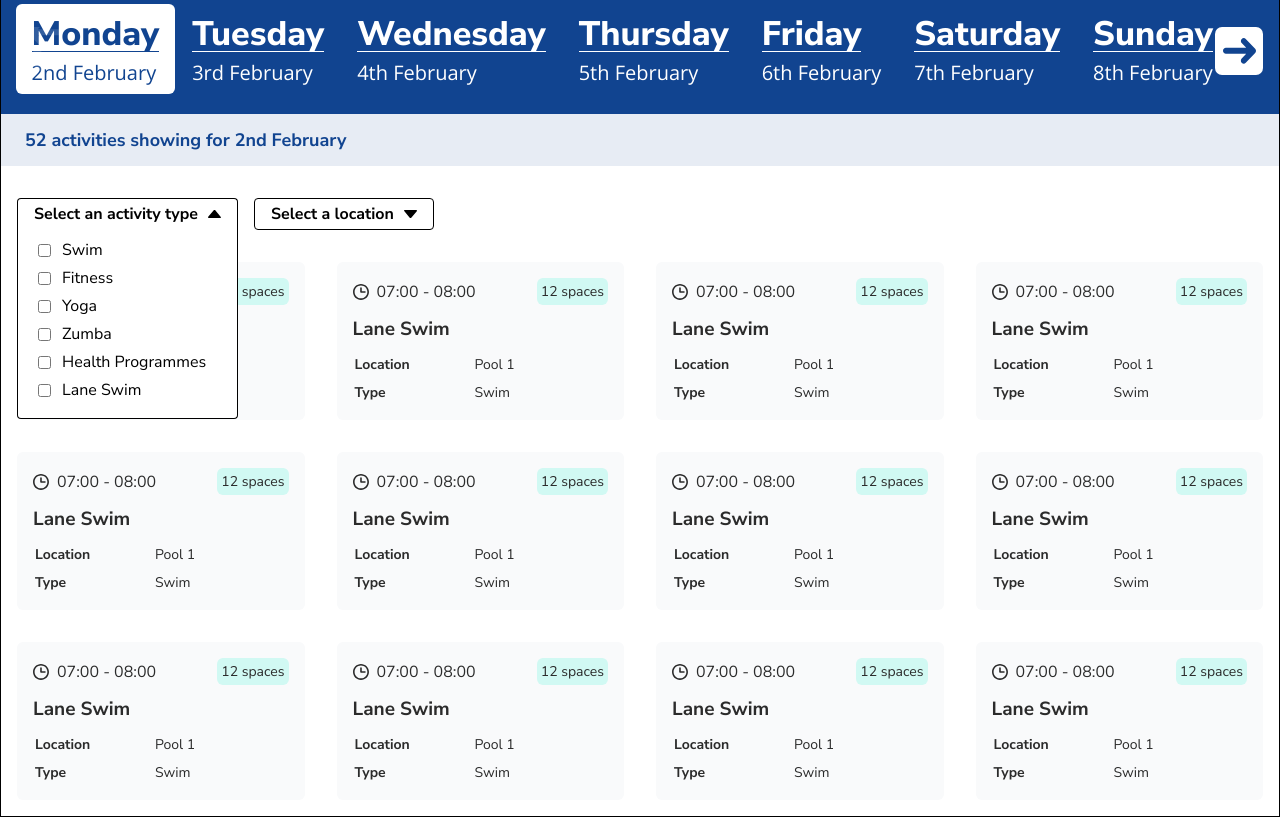
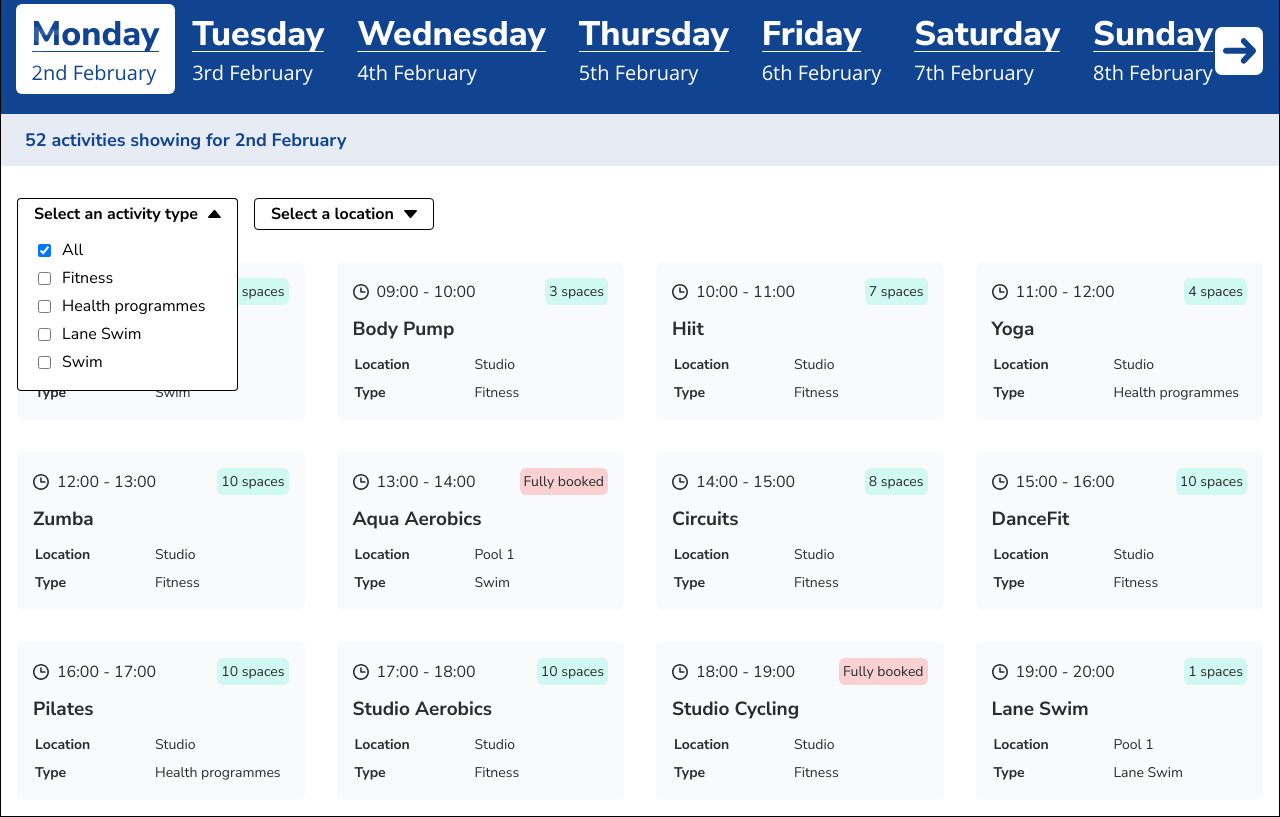
Before and after one commit to WillisDyson/lcc-booking-system, a React (Vite) app in the folder lcc-booking-system-app/: page / in a window 1280 px wide. Both pictures are taken after a click on the button "Select an activity type". Built offline with nearby package versions, Linux system fonts and the light colour scheme.

Commit message:
Remodelling context and adding dropdown options functionality

```diff
--- a/lcc-booking-system-app/src/App.tsx
+++ b/lcc-booking-system-app/src/App.tsx
@@ -1,17 +1,17 @@
 import { BrowserRouter as Router, Routes, Route } from "react-router-dom";
 import Homepage from "./pages/Homepage";
-import { SelectedDayProvider } from "./context/SelectedDayContext";
+import { ActivitySearchFiltersProvider } from "./context/ActivitySearchFiltersContext";
 import './App.module.scss'
 
 function App() {
   return (
-    <SelectedDayProvider>
+    <ActivitySearchFiltersProvider>
       <Router>
           <Routes>
             <Route path="/" element={<Homepage />} />
           </Routes>
       </Router>
-    </SelectedDayProvider>
+    </ActivitySearchFiltersProvider>
   );
 }
 
--- a/lcc-booking-system-app/src/components/ActivityBookingSystem.tsx
+++ b/lcc-booking-system-app/src/components/ActivityBookingSystem.tsx
@@ -3,7 +3,7 @@ import SearchResults from "./search-results/SearchResults";
 import styles from "./ActivityBookingSystem.module.scss";
 import activityScheduleData from "../../data/activity-schedule.json";
 import { useEffect } from "react";
-import { useSelectedDay } from "../context/SelectedDayContext";
+import { useActivitySearchFilters } from "../context/ActivitySearchFiltersContext";
 
 type ScheduleDay = {
     date: string;
@@ -13,7 +13,7 @@ type ScheduleDay = {
 };
 
 const ActivityBookingSystem = ({}) => {
-    const { selectedDay, setSelectedDay } = useSelectedDay();
+    const { selectedDay, setSelectedDay } = useActivitySearchFilters();
 
     const schedule = Array.isArray(activityScheduleData?.schedule)
         ? activityScheduleData.schedule
--- a/lcc-booking-system-app/src/components/day-selector/DaySelector.tsx
+++ b/lcc-booking-system-app/src/components/day-selector/DaySelector.tsx
@@ -1,6 +1,6 @@
 import styles from "./DaySelector.module.scss";
 import DaySelectorCarousel from "./day-selector-carousel/DaySelectorCarousel";
-import { useSelectedDay } from "../../context/SelectedDayContext";
+import { useActivitySearchFilters } from "../../context/ActivitySearchFiltersContext";
 
 type AvailableDay = {
     date: string;
@@ -10,7 +10,7 @@ type AvailableDay = {
 };
 
 const DaySelector = ({ availableDays }: { availableDays: AvailableDay[] }) => {
-    const { selectedDay } = useSelectedDay();
+    const { selectedDay } = useActivitySearchFilters();
 
     return (
         <section className={styles["day-selector"]}>
--- a/lcc-booking-system-app/src/components/day-selector/day-selector-carousel/DaySelectorCarousel.tsx
+++ b/lcc-booking-system-app/src/components/day-selector/day-selector-carousel/DaySelectorCarousel.tsx
@@ -7,11 +7,11 @@ import 'swiper/css/pagination';
 import 'swiper/css/scrollbar';
 import DaySelectorCarouselItem from "./day-selector-carousel-item/DaySelectorCarouselItem";
 import styles from "./DaySelectorCarousel.module.scss";
-import { useSelectedDay } from "../../../context/SelectedDayContext";
+import { useActivitySearchFilters } from "../../../context/ActivitySearchFiltersContext";
 
 const DaySelectorCarousel = ({ availableDays }: { availableDays: { date: string; dayOfWeek: string; displayDate: string; totalActivities: number }[] }) => {
     const daysPerSlide = 7;
-    const { selectedDay, setSelectedDay } = useSelectedDay();
+    const { selectedDay, setSelectedDay } = useActivitySearchFilters();
 
     return (
         <Swiper
--- a/lcc-booking-system-app/src/components/generic/dropdown-select/DropdownSelect.tsx
+++ b/lcc-booking-system-app/src/components/generic/dropdown-select/DropdownSelect.tsx
@@ -1,9 +1,25 @@
 import { useId, useState } from "react";
 import styles from "./DropdownSelect.module.scss";
 
-const DropdownSelect = ({ dropdownText }: { dropdownText: string }) => {
+type DropdownSelectProps = {
+    dropdownText: string;
+    options: string[];
+    selectedValues: string[];
+    onToggleValue: (value: string) => void;
+    onClearValues: () => void;
+};
+
+const DropdownSelect = ({
+    dropdownText,
+    options,
+    selectedValues,
+    onToggleValue,
+    onClearValues,
+}: DropdownSelectProps) => {
     const [isOpen, setIsOpen] = useState(false);
     const panelId = useId();
+    const selectedCount = selectedValues.length;
+    const buttonText = selectedCount > 0 ? `${dropdownText} (${selectedCount})` : dropdownText;
 
     return (
         <div
@@ -31,11 +47,9 @@ const DropdownSelect = ({ dropdownText }: { dropdownText: string }) => {
                 aria-expanded={isOpen}
                 aria-controls={panelId}
             >
-                <span className={styles["dropdown-select__button-text"]}>{dropdownText}</span>
+                <span className={styles["dropdown-select__button-text"]}>{buttonText}</span>
                 <span className={styles["dropdown-select__arrow"]}></span>
             </button>
-
-            {/* TODO: Add dynamic link generation */}
 
             <fieldset
                 id={panelId}
@@ -43,34 +57,26 @@ const DropdownSelect = ({ dropdownText }: { dropdownText: string }) => {
                 onMouseDown={(e) => e.preventDefault()} // Pres the dropdown from closing when on a <label> or on space between options
             >
                 <label className={styles["dropdown-select__option"]}>
-                    <input className={styles["dropdown-select__checkbox"]}type="checkbox" name="Filter" value="Swim"/>
-                    Swim
+                    <input
+                        className={styles["dropdown-select__checkbox"]}
+                        type="checkbox"
+                        checked={selectedValues.length === 0}
+                        onChange={() => onClearValues()}
+                    />
+                    All
                 </label>
 
-                <label className={styles["dropdown-select__option"]}>
-                    <input className={styles["dropdown-select__checkbox"]} type="checkbox" name="Filter" value="Fitness"/>
-                    Fitness
-                </label>
-
-                <label className={styles["dropdown-select__option"]}>
-                    <input className={styles["dropdown-select__checkbox"]} type="checkbox" name="Filter" value="Yoga"/>
-                    Yoga
-                </label>
-
-                <label className={styles["dropdown-select__option"]}>
-                    <input className={styles["dropdown-select__checkbox"]} type="checkbox" name="Filter" value="Zumba"/>
-                    Zumba
-                </label>
-
-                <label className={styles["dropdown-select__option"]}>
-                    <input className={styles["dropdown-select__checkbox"]} type="checkbox" name="Filter" value="Health Programmes"/>
-                    Health Programmes
-                </label>
-
-                <label className={styles["dropdown-select__option"]}>
-                    <input className={styles["dropdown-select__checkbox"]} type="checkbox" name="Filter" value="Lane Swim" />
-                    Lane Swim
-                </label>
+                {options.map((option) => (
+                    <label key={option} className={styles["dropdown-select__option"]}>
+                        <input
+                            className={styles["dropdown-select__checkbox"]}
+                            type="checkbox"
+                            checked={selectedValues.includes(option)}
+                            onChange={() => onToggleValue(option)}
+                        />
+                        {option}
+                    </label>
+                ))}
             </fieldset>
         </div>
     );
--- a/lcc-booking-system-app/src/components/search-results/SearchResults.tsx
+++ b/lcc-booking-system-app/src/components/search-results/SearchResults.tsx
@@ -1,33 +1,110 @@
 import DropdownSelect from "../generic/dropdown-select/DropdownSelect";
 import SearchResultsTile from "./search-results-tile/SearchResultsTile";
 import styles from "./SearchResults.module.scss";
+import { useEffect, useMemo } from "react";
+import { useActivitySearchFilters } from "../../context/ActivitySearchFiltersContext";
 
 type SearchResultsProps = {
-    activitySchedule?: unknown;
+    activitySchedule?: {
+        schedule?: {
+            date: string;
+            activities: {
+                id: string;
+                startTime: string;
+                endTime: string;
+                name: string;
+                location: string;
+                type: string;
+                spaces: number;
+            }[];
+        }[];
+    };
 };
 
-const SearchResults = ({ activitySchedule: _activitySchedule }: SearchResultsProps) => {
+const SearchResults = ({ activitySchedule }: SearchResultsProps) => {
+    const {
+        selectedDay,
+        selectedLocations,
+        toggleSelectedLocation,
+        clearSelectedLocations,
+        selectedActivityTypes,
+        toggleSelectedActivityType,
+        clearSelectedActivityTypes,
+    } = useActivitySearchFilters();
+
+    const selectedScheduleDay = useMemo(
+        () => activitySchedule?.schedule?.find((day) => day.date === selectedDay?.date),
+        [activitySchedule?.schedule, selectedDay?.date],
+    );
+
+    const allActivities = selectedScheduleDay?.activities ?? [];
+
+    const locationOptions = useMemo(
+        () => Array.from(new Set(allActivities.map((activity) => activity.location))).sort(),
+        [allActivities],
+    );
+
+    const activityTypeOptions = useMemo(
+        () => Array.from(new Set(allActivities.map((activity) => activity.type))).sort(),
+        [allActivities],
+    );
+
+    useEffect(() => {
+        const hasInvalidLocationSelection = selectedLocations.some(
+            (selectedLocation) => !locationOptions.includes(selectedLocation),
+        );
+
+        if (hasInvalidLocationSelection) {
+            clearSelectedLocations();
+        }
+    }, [selectedLocations, locationOptions, clearSelectedLocations]);
+
+    useEffect(() => {
+        const hasInvalidTypeSelection = selectedActivityTypes.some(
+            (selectedActivityType) => !activityTypeOptions.includes(selectedActivityType),
+        );
+
+        if (hasInvalidTypeSelection) {
+            clearSelectedActivityTypes();
+        }
+    }, [selectedActivityTypes, activityTypeOptions, clearSelectedActivityTypes]);
+
+    const filteredActivities = allActivities.filter((activity) => {
+        const matchesLocation =
+            selectedLocations.length === 0 || selectedLocations.includes(activity.location);
+        const matchesActivityType =
+            selectedActivityTypes.length === 0 || selectedActivityTypes.includes(activity.type);
+
+        return matchesLocation && matchesActivityType;
+    });
 
 
     return (
         <div className={styles["search-results"]}>
             <div className={styles["search-results__filters"]}>
-                <DropdownSelect dropdownText="Select an activity type" />
-                <DropdownSelect dropdownText="Select a location" />
+                <DropdownSelect
+                    dropdownText="Select an activity type"
+                    options={activityTypeOptions}
+                    selectedValues={selectedActivityTypes}
+                    onToggleValue={toggleSelectedActivityType}
+                    onClearValues={clearSelectedActivityTypes}
+                />
+                <DropdownSelect
+                    dropdownText="Select a location"
+                    options={locationOptions}
+                    selectedValues={selectedLocations}
+                    onToggleValue={toggleSelectedLocation}
+                    onClearValues={clearSelectedLocations}
+                />
             </div>
             <div className={styles["search-results__grid"]}>
-                <SearchResultsTile />
-                <SearchResultsTile />
-                <SearchResultsTile />
-                <SearchResultsTile />
-                <SearchResultsTile />
-                <SearchResultsTile />
-                <SearchResultsTile />
-                <SearchResultsTile />
-                <SearchResultsTile />
-                <SearchResultsTile />
-                <SearchResultsTile />
-                <SearchResultsTile />
+                {filteredActivities.length > 0 ? (
+                    filteredActivities.map((activity) => (
+                        <SearchResultsTile key={activity.id} activity={activity} />
+                    ))
+                ) : (
+                    <p>No activities match these filters.</p>
+                )}
             </div>
         </div>
     );
--- a/lcc-booking-system-app/src/components/search-results/search-results-tile/SearchResultsTile.module.scss
+++ b/lcc-booking-system-app/src/components/search-results/search-results-tile/SearchResultsTile.module.scss
@@ -1,4 +1,5 @@
 .search-results-tile {
+    $self: &;
     background-color: var(--color-accent-tertiary);
     border-radius: 6px;
     color: var(--color-text-primary);
@@ -10,6 +11,17 @@
 
     &:hover {
         box-shadow: 0 4px 4px rgba(0, 0, 0, 0.25);
+    }
+
+    &--fully-booked {
+        &:hover {
+            box-shadow: none;
+            cursor: not-allowed;
+        }
+
+        #{$self}__spaces {
+            background-color: var(--color-fully-booked);
+        }
     }
 
     &__details {
@@ -34,10 +46,6 @@
         height: 27px;
         margin-left: auto;
         padding: 0 4px;
-
-        &--fully-booked {
-            background-color: var(--color-fully-booked);
-        }
     }
 
     &__title {
--- a/lcc-booking-system-app/src/components/search-results/search-results-tile/SearchResultsTile.tsx
+++ b/lcc-booking-system-app/src/components/search-results/search-results-tile/SearchResultsTile.tsx
@@ -2,29 +2,56 @@ import { Link } from "react-router-dom";
 import styles from "./SearchResultsTile.module.scss";
 import timeIcon from "/src/assets/search-results-tile/time-icon.svg";
 
-const SearchResultsTile = ({ }) => {
-    return (
-        <Link to="/activity/1" className={styles["search-results-tile"]}>
+type SearchResultsTileProps = {
+    activity: {
+        id: string;
+        startTime: string;
+        endTime: string;
+        name: string;
+        location: string;
+        type: string;
+        spaces: number;
+    };
+};
+
+const SearchResultsTile = ({ activity }: SearchResultsTileProps) => {
+    const isFullyBooked = activity.spaces <= 0;;
+    const tileContent = (
+        <>
             <div className={styles["search-results-tile__details"]}>
                 <div className={styles["search-results-tile__time"]}>
                     <img src={timeIcon} alt="Time" className={styles["search-results-tile__time-icon"]} />
-                    07:00 - 08:00
+                    {activity.startTime} - {activity.endTime}
                 </div>
-                <span className={styles["search-results-tile__spaces"]}>12 spaces</span>
+                <span
+                    className={`${styles["search-results-tile__spaces"]}`}
+                >
+                    {isFullyBooked ? "Fully booked" : `${activity.spaces} spaces`}
+                </span>
             </div>
-            <h3 className={styles["search-results-tile__title"]}>Lane Swim</h3>
+            <h3 className={styles["search-results-tile__title"]}>{activity.name}</h3>
             <table className={styles["search-results-tile__main-info"]}>
                 <tbody>
                     <tr>
                         <th>Location</th>
-                        <td>Pool 1</td>
+                        <td>{activity.location}</td>
                     </tr>
                     <tr>
                         <th>Type</th>
-                        <td>Swim</td>
+                        <td>{activity.type}</td>
                     </tr>
                 </tbody>
             </table>
+        </>
+    );
+
+    if (isFullyBooked) {
+        return <div className={`${styles["search-results-tile"]} ${styles["search-results-tile--fully-booked"]}`}>{tileContent}</div>;
+    }
+
+    return (
+        <Link to={`/activity/${activity.id}`} className={styles["search-results-tile"]}>
+            {tileContent}
         </Link>
     );
 };
--- /dev/null
+++ b/lcc-booking-system-app/src/context/ActivitySearchFiltersContext.tsx
@@ -0,0 +1,80 @@
+import { createContext, useContext, useState, type PropsWithChildren } from "react";
+
+export type SelectedDay = {
+    date: string;
+    dayOfWeek: string;
+    displayDate: string;
+    totalActivities: number;
+};
+
+type ActivitySearchFiltersContextValue = {
+    selectedDay: SelectedDay | null;
+    setSelectedDay: (day: SelectedDay) => void;
+    selectedLocations: string[];
+    toggleSelectedLocation: (location: string) => void;
+    clearSelectedLocations: () => void;
+    selectedActivityTypes: string[];
+    toggleSelectedActivityType: (activityType: string) => void;
+    clearSelectedActivityTypes: () => void;
+};
+
+const ActivitySearchFiltersContext = createContext<ActivitySearchFiltersContextValue | undefined>(undefined);
+
+const ActivitySearchFiltersProvider = ({ children }: PropsWithChildren) => {
+    const [selectedDay, setSelectedDay] = useState<SelectedDay | null>(null);
+    const [selectedLocations, setSelectedLocations] = useState<string[]>([]);
+    const [selectedActivityTypes, setSelectedActivityTypes] = useState<string[]>([]);
+
+    const toggleSelectedLocation = (location: string) => {
+        setSelectedLocations((currentLocations) =>
+            currentLocations.includes(location)
+                ? currentLocations.filter((currentLocation) => currentLocation !== location)
+                : [...currentLocations, location],
+        );
+    };
+
+    const clearSelectedLocations = () => {
+        setSelectedLocations([]);
+    };
+
+    const toggleSelectedActivityType = (activityType: string) => {
+        setSelectedActivityTypes((currentActivityTypes) =>
+            currentActivityTypes.includes(activityType)
+                ? currentActivityTypes.filter((currentActivityType) => currentActivityType !== activityType)
+                : [...currentActivityTypes, activityType],
+        );
+    };
+
+    const clearSelectedActivityTypes = () => {
+        setSelectedActivityTypes([]);
+    };
+
+    return (
+        <ActivitySearchFiltersContext.Provider
+            value={{
+                selectedDay,
+                setSelectedDay,
+                selectedLocations,
+                toggleSelectedLocation,
+                clearSelectedLocations,
+                selectedActivityTypes,
+                toggleSelectedActivityType,
+                clearSelectedActivityTypes,
+            }}
+        >
+            {children}
+        </ActivitySearchFiltersContext.Provider>
+    );
+};
+
+const useActivitySearchFilters = () => {
+    const context = useContext(ActivitySearchFiltersContext);
+
+    if (!context) {
+        throw new Error("useActivitySearchFilters must be used within ActivitySearchFiltersProvider");
+    }
+
+    return context;
+};
+
+export { ActivitySearchFiltersProvider, useActivitySearchFilters };
```
Also changed, not shown: lcc-booking-system-app/src/context/SelectedDayContext.tsx (deleted, +0 -37 lines).
